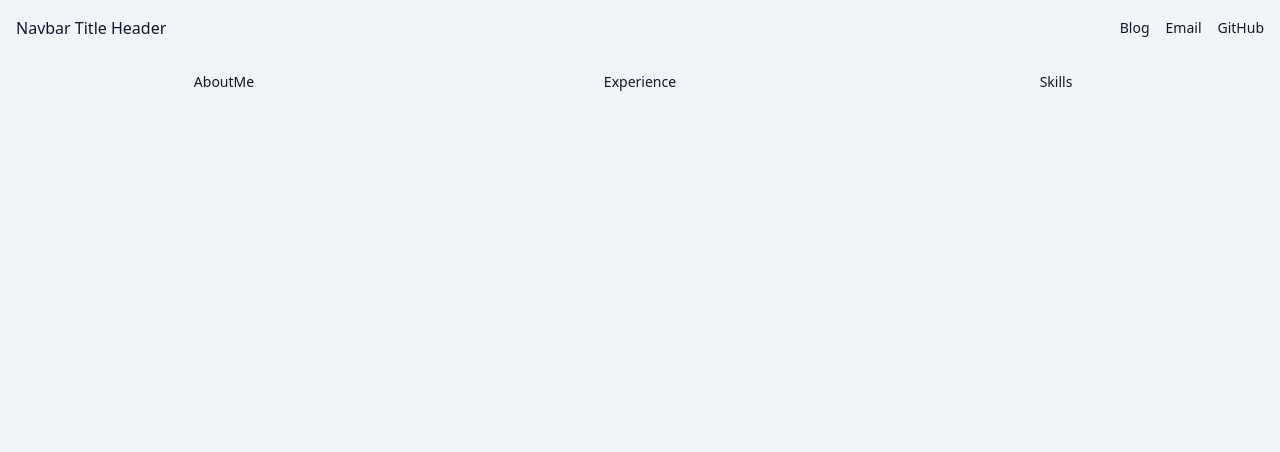
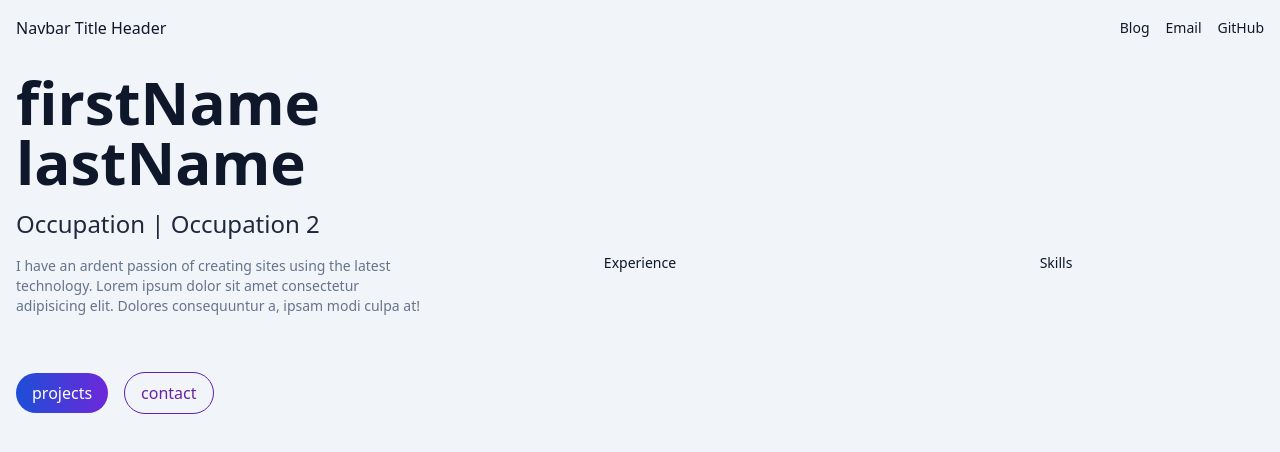
Before and after one commit to DragonSenses/react-portfolio-2, a React (Vite) app in the folder react-ai/: page / in a window 1280 px wide. Shown: the top 452 px of the page. Built offline with nearby package versions, Linux system fonts and the light colour scheme.

Commit message:
Update AboutMe.jsx

```diff
--- a/react-ai/src/components/AboutMe.jsx
+++ b/react-ai/src/components/AboutMe.jsx
@@ -2,6 +2,22 @@ import React from 'react'
 
 export default function AboutMe() {
   return (
-    <div>AboutMe</div>
+    <div className="flex flex-col">
+      <div className='flex flex-col gap-4'>
+        <h1 className='font-bold text-4xl sm:text-6xl'>firstName lastName</h1>
+        <h2 className='font-medium text-slate-800
+          text-lg sm:text-2xl'>Occupation | Occupation 2</h2>
+        <p className='text-slate-500'>I have an ardent passion of creating sites
+        using the latest technology. Lorem ipsum dolor sit amet consectetur
+        adipisicing elit. Dolores consequuntur a, ipsam modi culpa at!</p>
+        <div className="my-10 flex items-center gap-4 text-sm sm:text-base">
+          <button className='rounded-full bg-gradient-to-r from-blue-700 to-violet-700
+          text-white px-4 py-2 hover:opacity-70 transition transition-duration:250ms'>projects</button>
+          <button className='rounded-full text-purple-800
+          border border-solid border-violet-800 px-4 py-2
+          hover:opacity-70 transition transition-duration:250ms'>contact</button>
+        </div>
+      </div>
+    </div>
   )
 }
```
Also changed, not shown: 1 other file (tests, documents, lock files or other folders).
